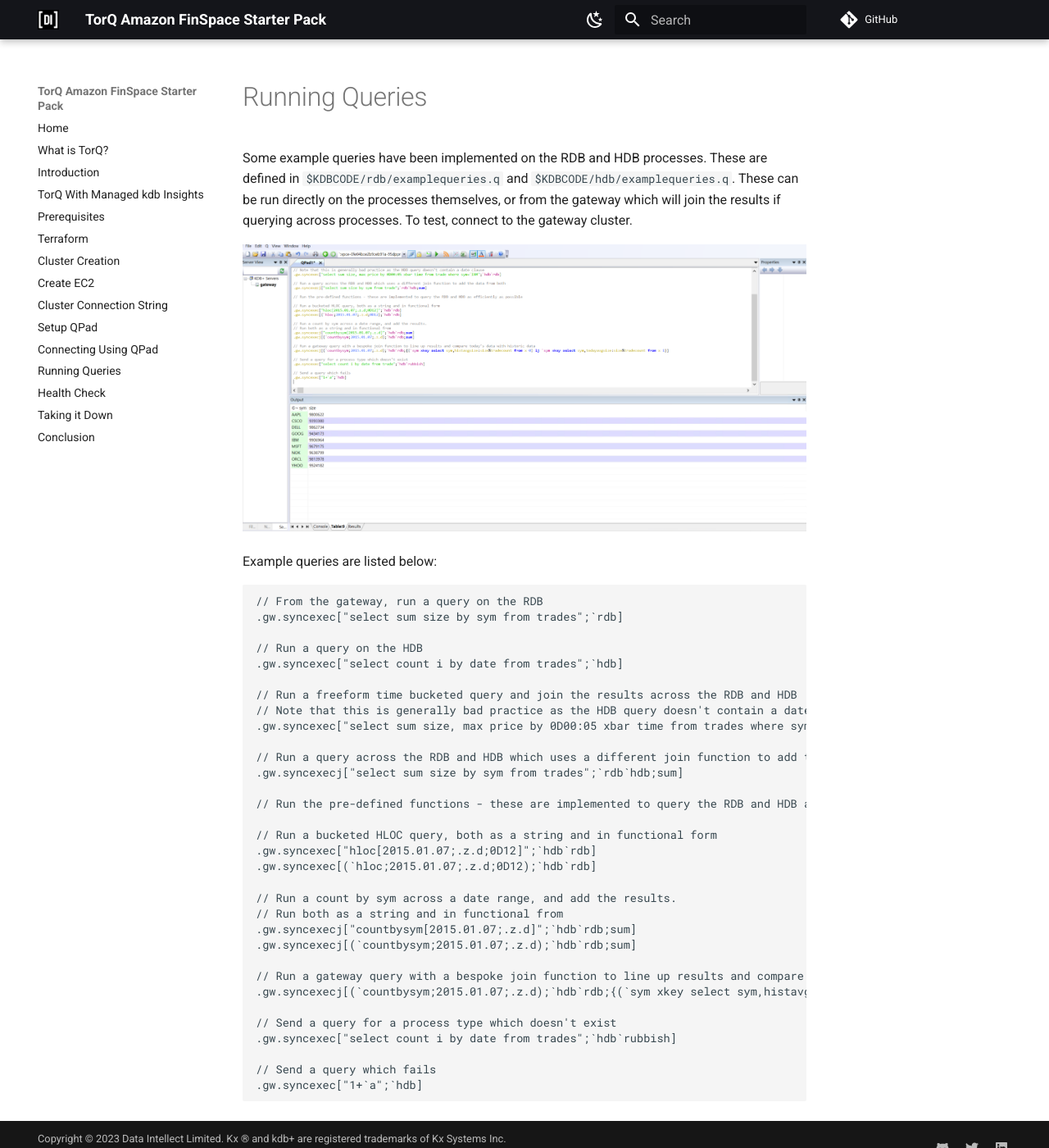
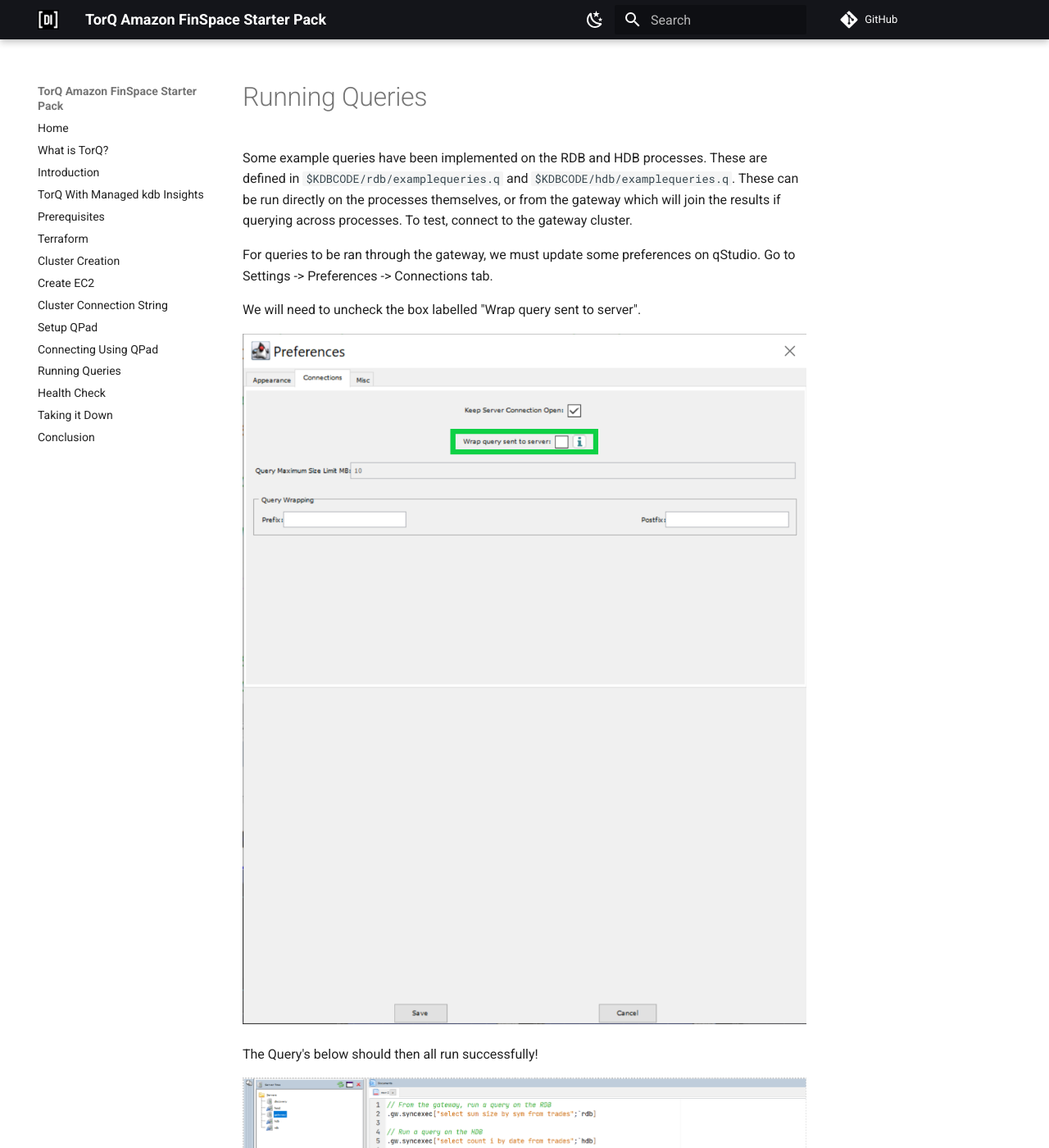
Before and after one commit to DataIntellectTech/TorQ-Amazon-FinSpace-Starter-Pack, an MkDocs documentation site: the page built from docs/12-runningqueries.md, in a window 1280 px wide and 1400 px high. Shown: the whole window at 82% size. Built offline with MkDocs 1.6.1 and Material for MkDocs 9.7.7, drawn with Linux system fonts in a browser that asks for light colours; comment, search, counter and statistics services are not loaded.

Commit message:
new running queries

```diff
--- a/docs/12-runningqueries.md
+++ b/docs/12-runningqueries.md
@@ -3,7 +3,15 @@
 
 Some example queries have been implemented on the RDB and HDB processes. These are defined in ``$KDBCODE/rdb/examplequeries.q`` and ``$KDBCODE/hdb/examplequeries.q``. These can be run directly on the processes themselves, or from the gateway which will join the results if querying across processes. To test, connect to the gateway cluster.
 
-![QPad Queries](workshop/graphics/qpad_queries.png)
+For queries to be ran through the gateway, we must update some preferences on qStudio. Go to Settings -> Preferences -> Connections tab.
+
+We will need to uncheck the box labelled "Wrap query sent to server".
+
+![Preferences](workshop/graphics/Preferences2.png)
+
+The Query's below should then all run successfully!
+
+![qStudio Queries](workshop/graphics/RunningQueries.png)
 
 Example queries are listed below:
 
```
